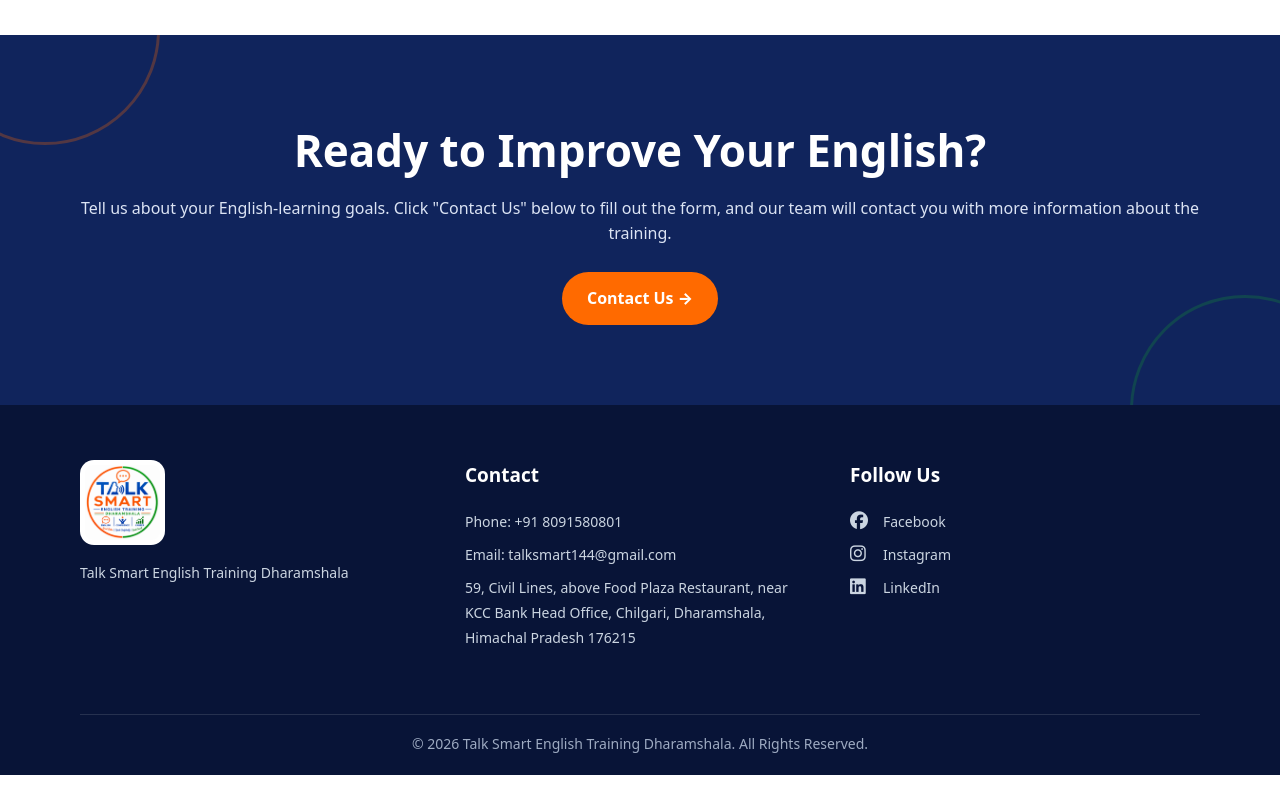
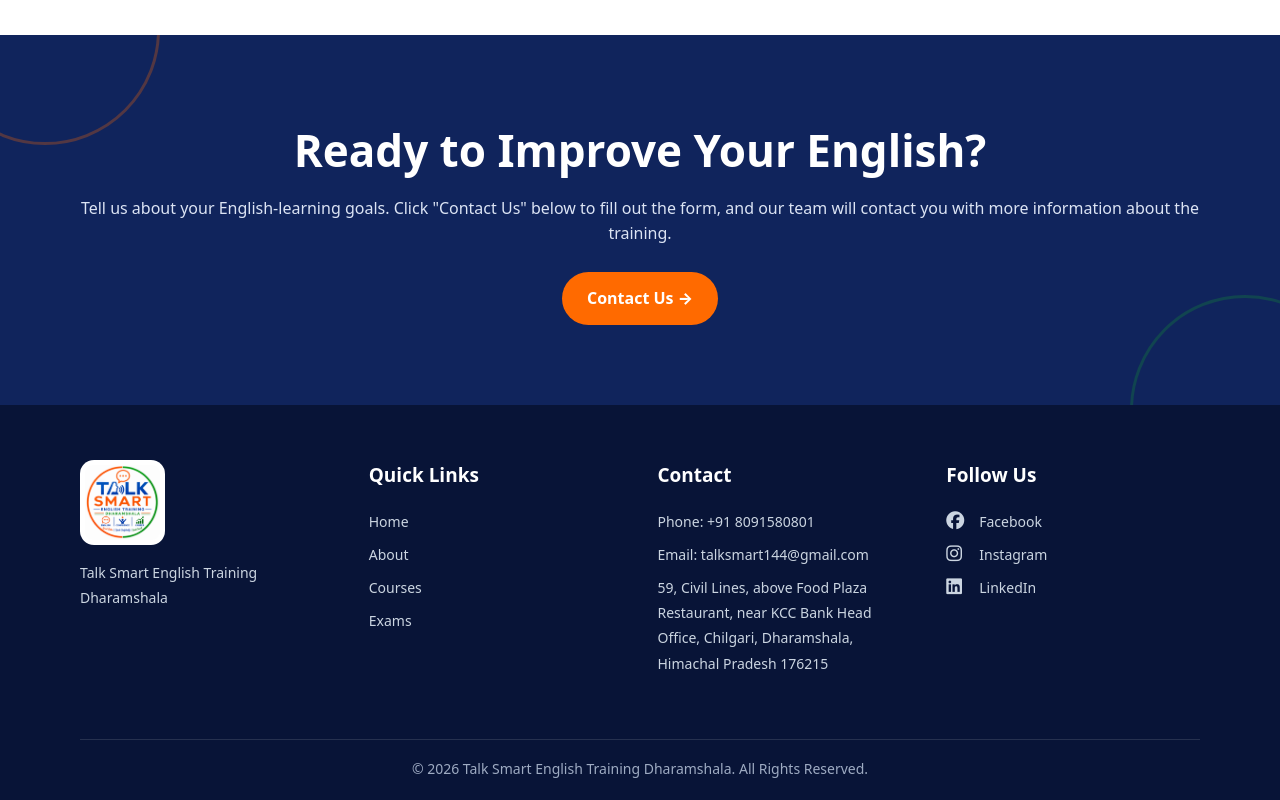
Before and after one commit to TechNewusDharamshala/talksmart, a React (Vite) app: page / in a window 1280 px wide. Shown: the part 3997-4797 px from the top of the page. Before the commit the page ends 4772 px from the top, so only its background shows below. Built offline with nearby package versions, Linux system fonts and the light colour scheme.

Commit message:
first commit

```diff
--- a/src/components/Footer/Footer.jsx
+++ b/src/components/Footer/Footer.jsx
@@ -19,7 +19,14 @@ const Footer = () => {
 
           </div>
 
-
+          {/* Quick Links */}
+          <div className="footer-column">
+            <h3>Quick Links</h3>
+            <a href="#home">Home</a>
+            <a href="#about">About</a>
+            <a href="#courses">Courses</a>
+            <a href="#exams">Exams</a>
+          </div>
 
 
           {/* Contact */}
```
